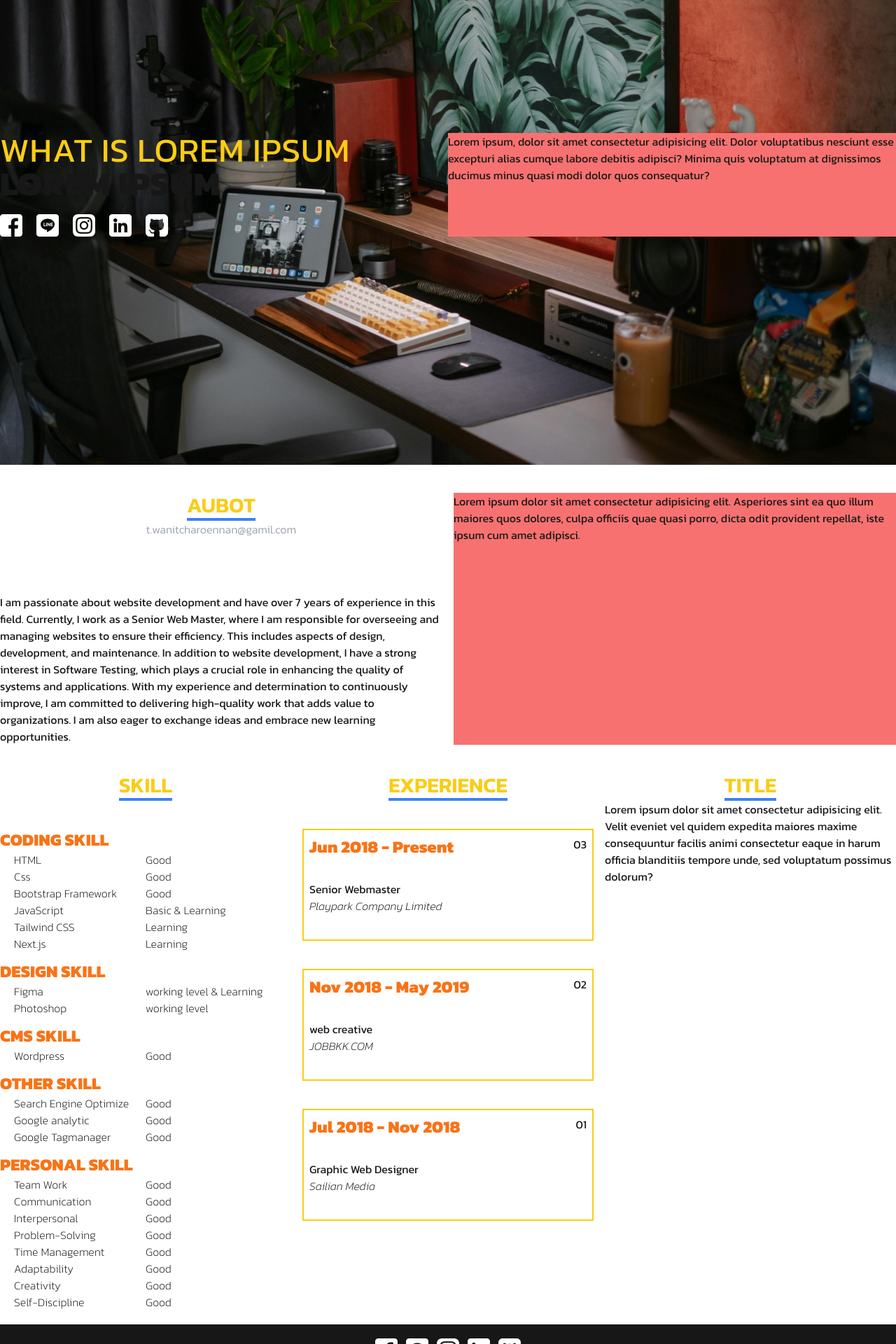
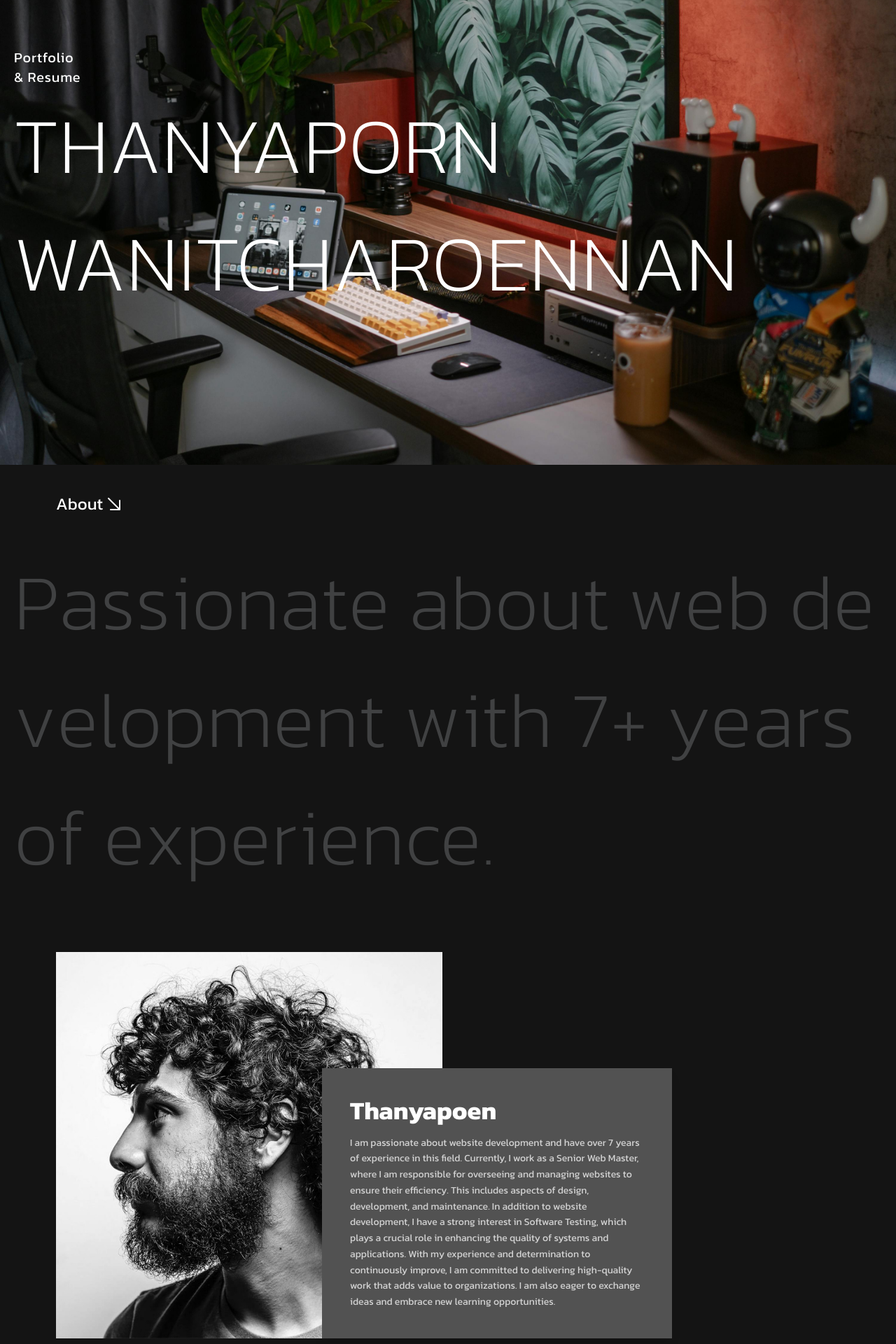
Before and after one commit to TopPic/resume, a Next.js app: page / in a window 1280 px wide. Shown: the part 200-2120 px from the top of the page at 70% size. Built offline with nearby package versions, Linux system fonts and the light colour scheme.

Commit message:
add test style

```diff
--- a/package.json
+++ b/package.json
@@ -9,9 +9,13 @@
     "lint": "next lint"
   },
   "dependencies": {
+    "@studio-freight/lenis": "^1.0.42",
+    "aos": "^2.3.4",
+    "gsap": "^3.12.7",
     "next": "^15.1.5",
     "react": "^19.0.0",
     "react-dom": "^19.0.0",
+    "split-type": "^0.3.4",
     "sweetalert2": "^11.6.13",
     "sweetalert2-react-content": "^5.1.0"
   },
--- a/src/app/globals.css
+++ b/src/app/globals.css
@@ -5,16 +5,16 @@
 @tailwind utilities;
 
 :root {
-  --background: #ffffff;
-  --foreground: #171717;
+  --background: #141414;
+  --foreground: #ffffff;
 }
 
-@media (prefers-color-scheme: dark) {
+/* @media (prefers-color-scheme: dark) {
   :root {
     --background: #0a0a0a;
     --foreground: #ededed;
   }
-}
+} */
 
 body {
   color: var(--foreground);
--- a/src/app/layout.jsx
+++ b/src/app/layout.jsx
@@ -1,15 +1,15 @@
-import { Geist, Geist_Mono } from "next/font/google";
+// import { Geist, Geist_Mono } from "next/font/google";
 import "./globals.css";
 import Navbar from "./component/Navbar";
-const geistSans = Geist({
-  variable: "--font-geist-sans",
-  subsets: ["latin"],
-});
+// const geistSans = Geist({
+//   variable: "--font-geist-sans",
+//   subsets: ["latin"],
+// });
 
-const geistMono = Geist_Mono({
-  variable: "--font-geist-mono",
-  subsets: ["latin"],
-});
+// const geistMono = Geist_Mono({
+//   variable: "--font-geist-mono",
+//   subsets: ["latin"],
+// });
 
 
 export const metadata = {
@@ -20,9 +20,7 @@ export const metadata = {
 export default function RootLayout({ children }) {
   return (
     <html lang="en">
-      <body
-        className={`${geistSans.variable} ${geistMono.variable} antialiased`}
-      >
+      <body>
         <Navbar/>
         {children}
       </body>
--- a/src/app/page.jsx
+++ b/src/app/page.jsx
@@ -1,24 +1,92 @@
 'use client';
-import React, { useState } from "react";
+import React, { useState, useEffect } from "react";
 import Image from "next/image";
-import {pp, job, Sailian} from "./component/sweetalert"
+import { pp, job, Sailian } from "./component/sweetalert"
+import styles from "./styles/Title.module.css"
+import { gsap } from 'gsap';
+import { ScrollTrigger } from 'gsap/ScrollTrigger';
+import SplitType from 'split-type';
+import Lenis from '@studio-freight/lenis';
+import AOS from "aos";
+import "aos/dist/aos.css"; //
 
 
 export default function Home() {
+
+
+
+  useEffect(() => {
+
+    AOS.init({
+      // duration: 1000, // ความเร็วของอนิเมชัน (ในหน่วย ms)
+      once: false,     // ให้อนิเมชันทำงานครั้งเดียว (true) หรือทำซ้ำ (false)
+    });
+
+
+    gsap.registerPlugin(ScrollTrigger)
+
+    const splitTypes = document.querySelectorAll('.reveal-type')
+
+    splitTypes.forEach((char, i) => {
+
+      const bg = char.dataset.bgColor
+      const fg = char.dataset.fgColor
+
+      const text = new SplitType(char, { types: 'chars' })
+
+      gsap.fromTo(text.chars,
+        {
+          color: fg,  // เปลี่ยนเป็นสี foreground ก่อน
+        },
+        {
+          color: bg,  // แล้วเปลี่ยนเป็นสีพื้นหลัง
+          duration: 0.3,
+          stagger: 0.02,
+          scrollTrigger: {
+            trigger: char,
+            start: 'top 80%',
+            end: 'top 20%',
+            scrub: true,
+            markers: false,
+            toggleActions: 'play play reverse reverse'
+          }
+        })
+    })
+
+
+    const lenis = new Lenis()
+
+    lenis.on('scroll', (e) => {
+      console.log(e)
+    })
+
+    function raf(time) {
+      lenis.raf(time)
+      requestAnimationFrame(raf)
+    }
+
+    requestAnimationFrame(raf)
+  }, []);
 
   return (
     <>
       <div className="bg-main h-screen flex justify-center items-center">
         <div className="container mx-auto">
-          <div className="grid grid-cols-1 sm:grid-cols-2">
-            <div className="tracking-wider">
-              <h1 className="uppercase text-center sm:text-left text-3xl sm:text-4xl lg:text-5xl text-yellow-400">
-                What is Lorem Ipsum
-              </h1>
-              <h2 className="font-extrabold uppercase text-center sm:text-left text-xl sm:text-2xl lg:text-5xl">
-                Lorem Ipsum
-              </h2>
-              <div className="flex space-x-5 items-center mt-5 justify-center sm:justify-start">
+          <div className="grid grid-cols-1 ">
+            <div className="tracking-wider p-5">
+              <p className="font-normal text-xl text-center sm:text-left" data-aos="fade-up" data-aos-duration="1500">
+                Portfolio <br />
+                & Resume
+              </p>
+
+              <p className="uppercase text-white font-extralight text-[1.5rem] md:text-[3rem] lg:text-[7rem] text-center sm:text-left" data-aos="fade-up" data-aos-duration="3000">
+                Thanyaporn Wanitcharoennan
+              </p>
+              {/* <p className="uppercase text-center sm:text-left text-3xl sm:text-4xl lg:text-[10rem] text-white font-extralight mt-36">
+                <span className=""> </span>
+                </p> */}
+
+              {/* <div className="flex space-x-5 items-center mt-5 justify-center sm:justify-start">
                 <a href="#">
                   <Image
                     aria-hidden
@@ -64,33 +132,53 @@ export default function Home() {
                     height={32}
                   />
                 </a>
-              </div>
+              </div> */}
             </div>
 
-            <div className="bg-red-400">
+            {/* <div className="bg-red-400">
               <p>
                 Lorem ipsum, dolor sit amet consectetur adipisicing elit. Dolor
                 voluptatibus nesciunt esse excepturi alias cumque labore debitis
                 adipisci? Minima quis voluptatum at dignissimos ducimus minus
                 quasi modi dolor quos consequatur?
               </p>
-              {/* <img src="images/profile.png" alt="" /> */}
-            </div>
+            </div> */}
           </div>
         </div>
       </div>
       {/* About */}
+      <div className="">
+        <p className="px-20 pt-10 text-2xl flex items-center justify-center sm:justify-start" data-aos="fade-up" data-aos-duration="1500">
+          About
+          <svg xmlns="http://www.w3.org/2000/svg" width="32" height="32" fill="#fff" viewBox="0 0 256 256"><path d="M200,88V192a8,8,0,0,1-8,8H88a8,8,0,0,1,0-16h84.69L58.34,69.66A8,8,0,0,1,69.66,58.34L184,172.69V88a8,8,0,0,1,16,0Z"></path></svg>
+          {/* <FontAwesomeIcon icon={faArrowRight} className="ml-2 text-blue-500" /> */}
+        </p>
+      </div>
+
       <div className="container mx-auto">
-        <div className="grid gird-cols-1 sm:grid-cols-2 mt-10 px-5 sm:px-0 gap-4">
-          <div className="flex flex-col">
-            <p className="font-semibold text-3xl flex justify-center items-center uppercase">
-              <span className=" border-b-4 border-b-blue-500 text-yellow-400">Aubot</span>
-            </p>
-            <p className="text-center text-gray-400 font-light">
-              t.wanitcharoennan@gamil.com
-            </p>
-            <p className="flex flex-col pt-20">
-              I am passionate about website development and have over 7 years of
+
+        <div className={`${styles.section} section  text-[1.5rem] md:text-[3rem] lg:text-[7rem] p-5 py-10 `}>
+          <p className="reveal-type text-[1.5rem] md:text-[3rem] lg:text-[7rem] font-extralight" data-bg-color="#fff" data-fg-color="#404142">Passionate about web development with 7+ years of experience.</p>
+        </div>
+
+        <div className="grid grid-cols-1 sm:grid-cols-2 gap-4 px-5 sm:px-10 lg:px-20 mt-10 relative">
+          {/* Section Image */}
+          <div className="flex justify-center sm:justify-start" data-aos="fade-up" data-aos-duration="1500">
+            <Image
+              aria-hidden
+              src="/images/main_photo.jpg"
+              alt="main_photo"
+              width={800}
+              height={800}
+              className="w-full h-auto max-w-[400px] sm:max-w-[500px] md:max-w-[600px] lg:max-w-[800px]"
+            />
+          </div>
+
+          {/* Section Content */}
+          <div className="bg-neutral-600 text-white p-6 sm:p-10 shadow-lg sm:max-w-[500px] sm:absolute sm:right-[25%] sm:top-[20%] lg:top-[30%]" data-aos="fade-up" data-aos-duration="2000">
+            <h3 className="text-3xl sm:text-4xl font-bold mb-4">Thanyapoen</h3>
+            <p className="text-neutral-300 text-sm sm:text-md leading-relaxed">
+            I am passionate about website development and have over 7 years of
               experience in this field. Currently, I work as a Senior Web
               Master, where I am responsible for overseeing and managing
               websites to ensure their efficiency. This includes aspects of
@@ -103,14 +191,9 @@ export default function Home() {
               embrace new learning opportunities.
             </p>
           </div>
-          <div className="bg-red-400">
-            Lorem ipsum dolor sit amet consectetur adipisicing elit. Asperiores
-            sint ea quo illum maiores quos dolores, culpa officiis quae quasi
-            porro, dicta odit provident repellat, iste ipsum cum amet adipisci.
-          </div>
         </div>
         {/* Skill */}
-        <div className="grid grid-cols-1 sm:grid-cols-3 mt-10 px-5 sm:px-0 gap-4">
+        {/* <div className="grid grid-cols-1 sm:grid-cols-3 mt-10 px-5 sm:px-0 gap-4">
           <div className="flex flex-col">
             <p className="font-semibold text-3xl flex justify-center items-center uppercase">
               <span className=" border-b-4 border-b-blue-500 text-yellow-400">Skill</span>
@@ -239,7 +322,7 @@ export default function Home() {
               sed voluptatum possimus dolorum?
             </p>
           </div>
-        </div>
+        </div> */}
       </div>
       <footer className="bg-neutral-900 w-full">
         <div className="grid grid-cols-1 sm:grid-cols-1 mt-5 p-5">
--- /dev/null
+++ b/src/app/styles/Title.module.css
@@ -0,0 +1,24 @@
+.section {
+  /* height: 50vh; */
+  /* padding: 0 clamp(4rem, 12vw, 20rem); */
+  display: grid;
+  /* place-content: center; */
+}
+
+.section p {
+  /* font-size: clamp(2rem, 5vw, 8rem); */
+  /* font-size: 5rem; */
+}
+
+.section:nth-of-type(1) {
+  /* border-bottom: 1px solid black; */
+}
+
+.section:nth-of-type(3) {
+  background: #ffff00;
+}
+
+.section:nth-of-type(4) {
+  background: #1d1d1d;
+  color: white;
+}
```
Also changed, not shown: public/images/main_photo.jpg (added), 1 other file (tests, documents, lock files or other folders).
